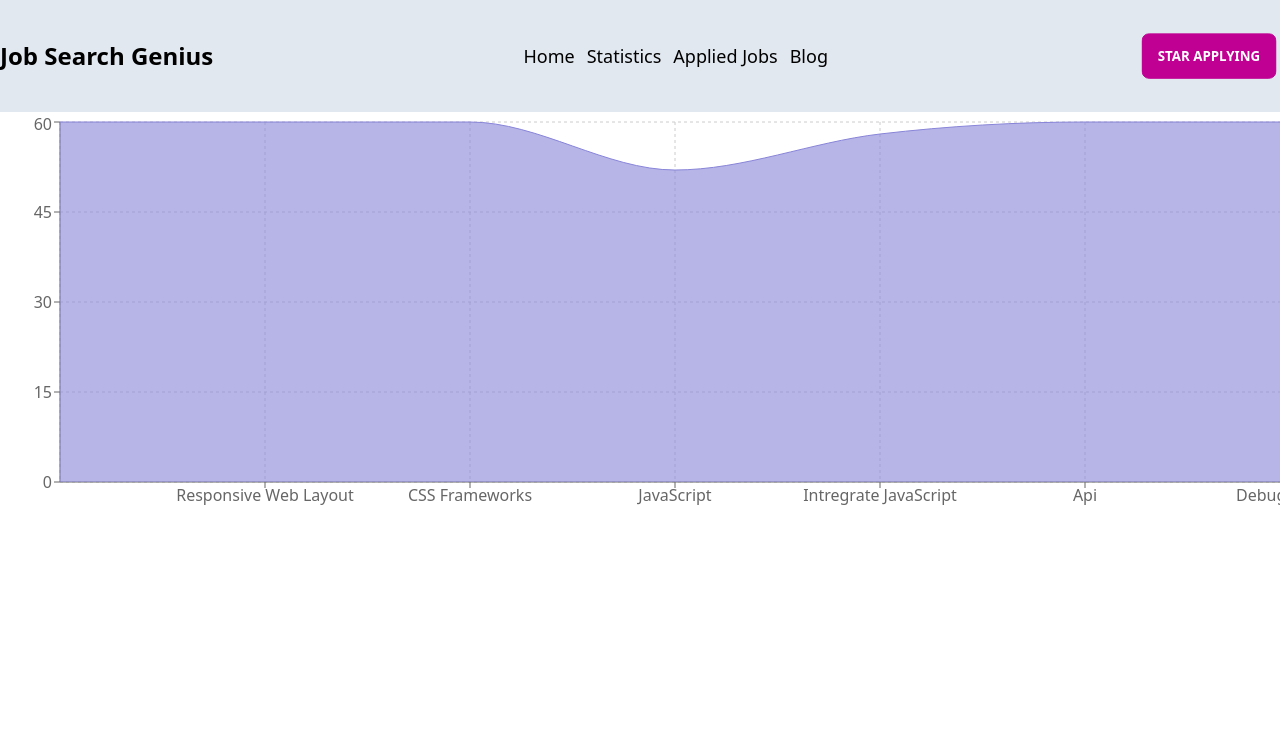
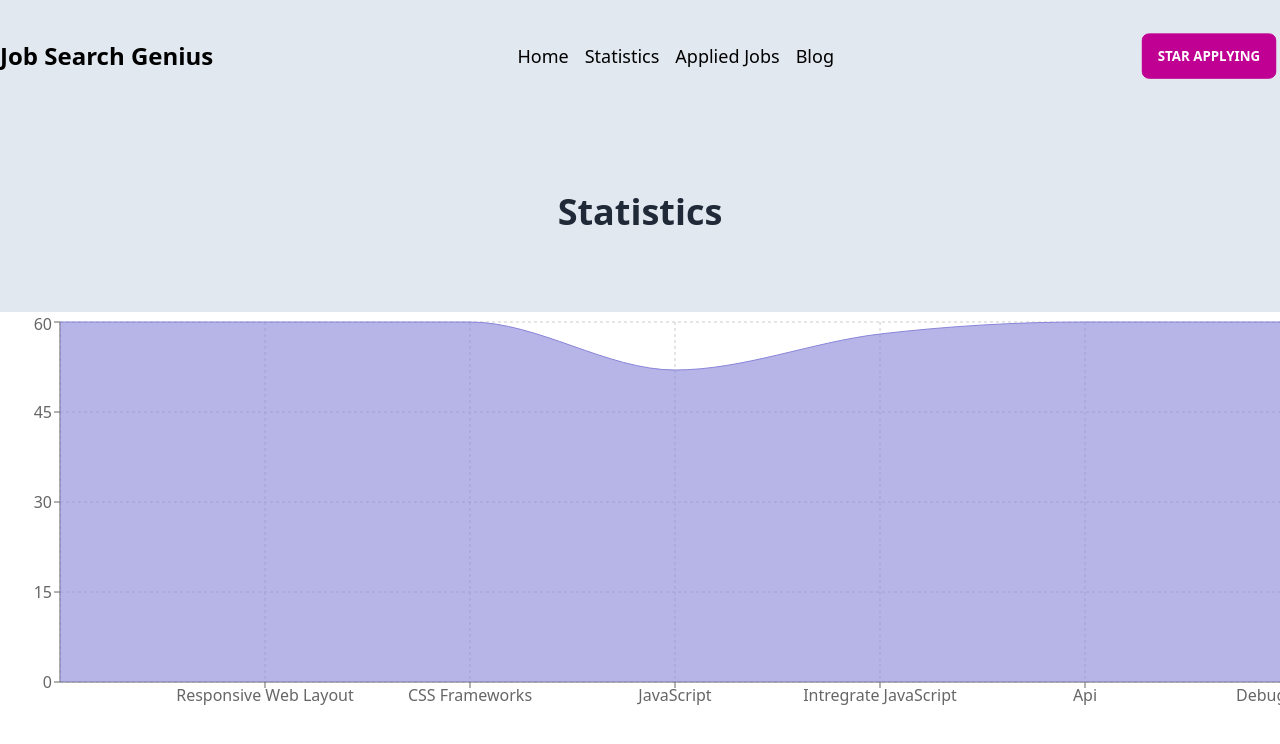
Before and after one commit to Rayhanali-dev/carrer-hub, a React (Vite) app: page /statistics in a window 1280 px wide. Shown: the top 744 px of the page. Built offline with nearby package versions, Linux system fonts and the light colour scheme.

Commit message:
banner customize

```diff
--- a/src/components/AppliedJobs/AppliedJobs.jsx
+++ b/src/components/AppliedJobs/AppliedJobs.jsx
@@ -5,6 +5,14 @@ const AppliedJobs = ({ jobs }) => {
     console.log(jobs);
     const { job_title, company_name, company_img, location, salary, employment_time, employment_type, id } = jobs
     return (
+        <div>
+            <div className='bg-slate-200'>
+                <h4 className='text-4xl font-bold text-center py-20'>Applied Jobs</h4>
+            </div>
+            <div className='max-w-7xl mx-auto text-right mt-12'>
+                <button className='btn btn-outline mr-7'>Remote</button>
+                <button className='btn btn-outline'>Onsite</button>
+            </div>
             <div className='max-w-7xl mx-auto'>
                 <div className='flex justify-between items-center border border-gray-400 p-6 my-10'>
                     <div className='flex gap-4 items-center'>
@@ -33,6 +41,7 @@ const AppliedJobs = ({ jobs }) => {
                     </div>
                 </div>
             </div>
+        </div>
     );
 };
 
--- a/src/components/Blog/Blog.jsx
+++ b/src/components/Blog/Blog.jsx
@@ -2,6 +2,10 @@ import React from 'react';
 
 const Blog = () => {
     return (
+        <div>
+            <div className='bg-slate-200'>
+                <h4 className='text-4xl font-bold text-center py-20'>Blog</h4>
+            </div>
             <div className='max-w-7xl mx-auto mt-10'>
                 <div className="collapse collapse-arrow mb-8">
                     <input type="checkbox" className="peer" />
@@ -41,6 +45,7 @@ const Blog = () => {
                     </div>
                 </div>
             </div>
+        </div>
     );
 };
 
--- a/src/components/Header/Header.jsx
+++ b/src/components/Header/Header.jsx
@@ -15,7 +15,7 @@ const Header = () => {
                         open ? <Bars3Icon className='w-6 h-6'></Bars3Icon> : <XMarkIcon className='w-6 h-6'></XMarkIcon>
                     }
                 </div>
-                <div className={` flex flex-col md:flex-row md:gap-3 p-8 md:p-0 bg-slate-300 md:bg-transparent absolute md:static ${open ? '-top-72 right-0' : 'top-20 right-5'}`}>
+                <div className={` flex flex-col md:flex-row md:gap-4 gap-3 p-8 lg:p-0 bg-slate-300 md:bg-transparent duration-500 absolute md:static ${open ? '-top-72 right-5' : 'top-20 right-5'}`}>
                     <Link className="text-black text-[18px] font-medium" to={`/`}>Home</Link>
                     <Link className="text-black text-[18px] font-medium" to={`/statistics`}>Statistics</Link>
                     <Link className="text-black text-[18px] font-medium" to={`/apply`}>Applied Jobs</Link>
--- a/src/components/Statistics/Statistics.jsx
+++ b/src/components/Statistics/Statistics.jsx
@@ -41,6 +41,10 @@ const Statistics = () => {
         }
     ]
     return (
+        <div>
+            <div className='bg-slate-200'>
+                <h4 className='text-4xl font-bold text-center py-20'>Statistics</h4>
+            </div>
             <div className='mx-auto max-w-7xl'>
                 <AreaChart
                     width={1320}
@@ -61,6 +65,7 @@ const Statistics = () => {
                     <Area type="monotone" dataKey="assignment_marks" stroke="#8884d8" fill="#8884d8" />
                 </AreaChart>
             </div>
+        </div>
     );
 };
 
```
Lines whose indentation alone changed are shown as unchanged.
